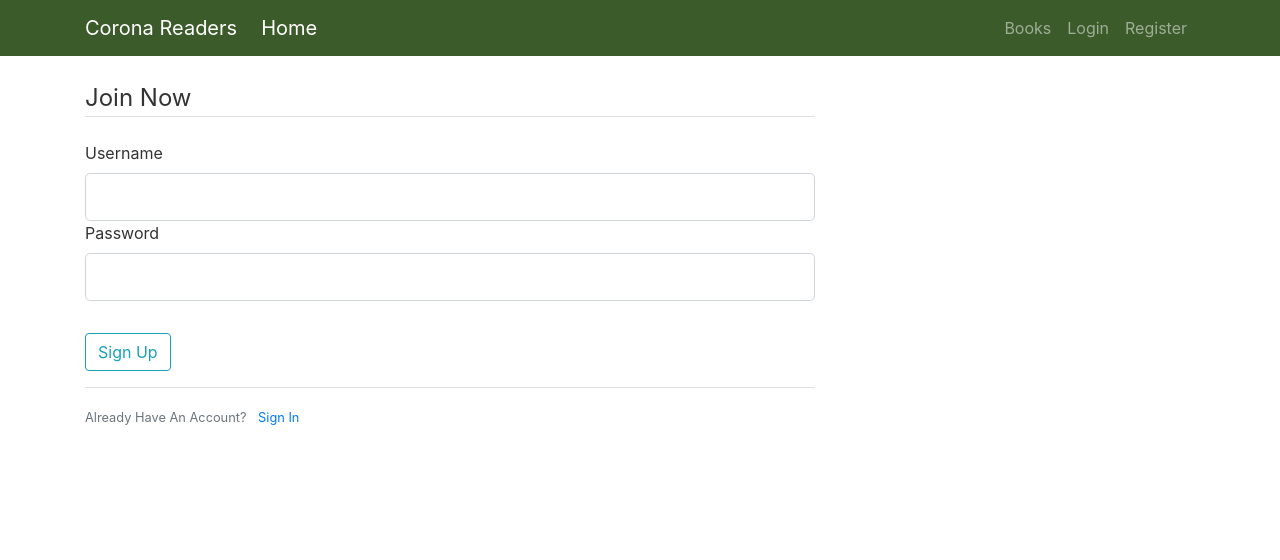
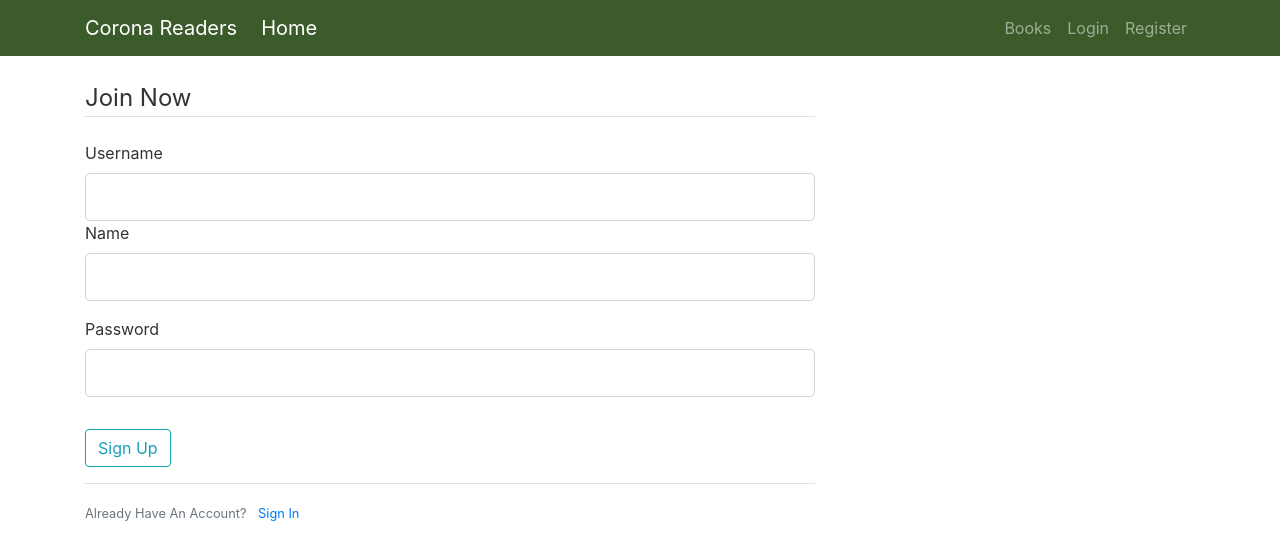
Before and after one commit to Praqash/project1, a Flask app: page / in a window 1280 px wide. Shown: the top 560 px of the page. Run offline with Flask 2, Linux system fonts and the light colour scheme; some libraries are stand-ins or nearby versions.

Commit message:
added new field, added local db(site.db)

```diff
--- a/application.py
+++ b/application.py
@@ -1,6 +1,7 @@
 import os
 from flask import render_template
 from flask import Flask, session
+from flask_sqlalchemy import SQLAlchemy
 from flask_session import Session
 from sqlalchemy import create_engine
 from sqlalchemy.orm import scoped_session, sessionmaker
@@ -15,6 +16,8 @@
 
 
 
+
+
 from flask import Flask
 app = Flask(__name__)
 
@@ -24,10 +27,32 @@
     raise RuntimeError("DATABASE_URL is not set")
 
 # Configure session to use filesystem
+app.config['SQLALCHEMY_DATABASE_URI'] = 'sqlite:///site.db'
 app.config['SECRET_KEY'] = '5791628bb0b13ce0c676dfde280ba245'
 app.config["SESSION_PERMANENT"] = False
 app.config["SESSION_TYPE"] = "filesystem"
 Session(app)
+db = SQLAlchemy(app)
+
+class user(db.Model):
+    Name = db.Column(db.String(20), nullable=False)
+    Username = db.Column(db.String(20),  primary_key=True, nullable=False)
+    Password = db.Column(db.String(60), nullable=False)
+    isbn_book_reviewed = db.Column(db.Integer)
+
+    def __repr__(self):
+        return f"User('{self.Username}', '{self.Name}')"
+
+
+class books(db.Model):
+    isbn = db.Column(db.Integer, primary_key=True)
+    title = db.Column(db.String(100), nullable=False)
+    author = db.Column(db.Text, nullable=False)
+    year = db.Column(db.Integer)
+
+    def __repr__(self):
+        return f"books('{self.isbn}', '{self.ttle}','{self.author}','{self.year}')"
+
 
 
 
--- a/forms.py
+++ b/forms.py
@@ -6,7 +6,8 @@ from wtforms.validators import DataRequired, Length, Email, EqualTo
 class RegistrationForm(FlaskForm):
     username = StringField('Username',
                            validators=[DataRequired(), Length(min=2, max=20)])
-
+    name = StringField('Name',
+                       validators=[DataRequired(), Length(min=2, max=20)])
     password = PasswordField('Password', validators=[DataRequired()])
 
     submit = SubmitField('Sign Up')
--- a/templates/register.html
+++ b/templates/register.html
@@ -18,6 +18,14 @@
                     {% else %}
                         {{ form.username(class="form-control form-control-lg") }}
                     {% endif %}
+
+
+                    <div class="form-group">
+                        {{ form.name.label(class="form-control-label") }}
+                        {{ form.name(class="form-control form-control-lg") }}
+
+
+                            </div>
 
                 <div class="form-group">
                     {{ form.password.label(class="form-control-label") }}
```
Also changed, not shown: site.db (added), 2 other files.
